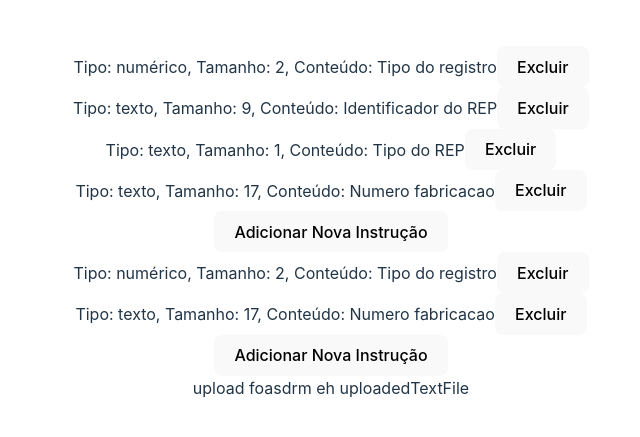
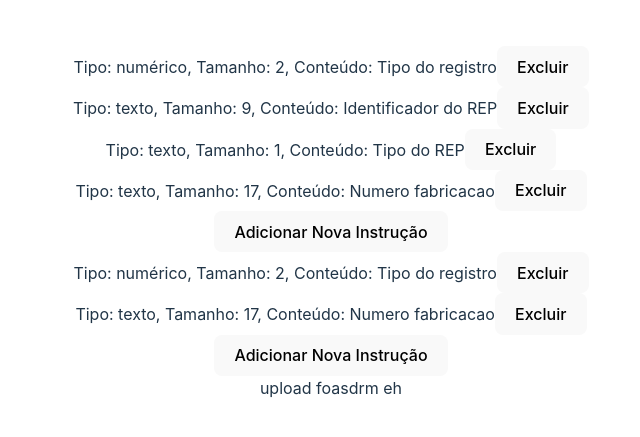
Before and after one commit to matefs/validador-de-arquivo-fiscal, a React (Vite) app: page / in a window 1280 px wide. Shown: the part 177-614 px from the top of the page, without its empty margins (309-949 px from the left). Built offline with nearby package versions, Linux system fonts and the light colour scheme.

Commit message:
chore: removed uploadedTextFile default value defined on state

```diff
--- a/src/App.jsx
+++ b/src/App.jsx
@@ -4,7 +4,7 @@ import ExampleComponent from './components/ExampleComponent';
 import UploadForm from './components/UploadForm';
 
 function App() {
-  const [uploadedTextFile, setUploadedTextFile] = useState('  uploadedTextFile');
+  const [uploadedTextFile, setUploadedTextFile] = useState();
   return (
     <div>
       <ExampleComponent uploadedTextFile={uploadedTextFile} />
```
